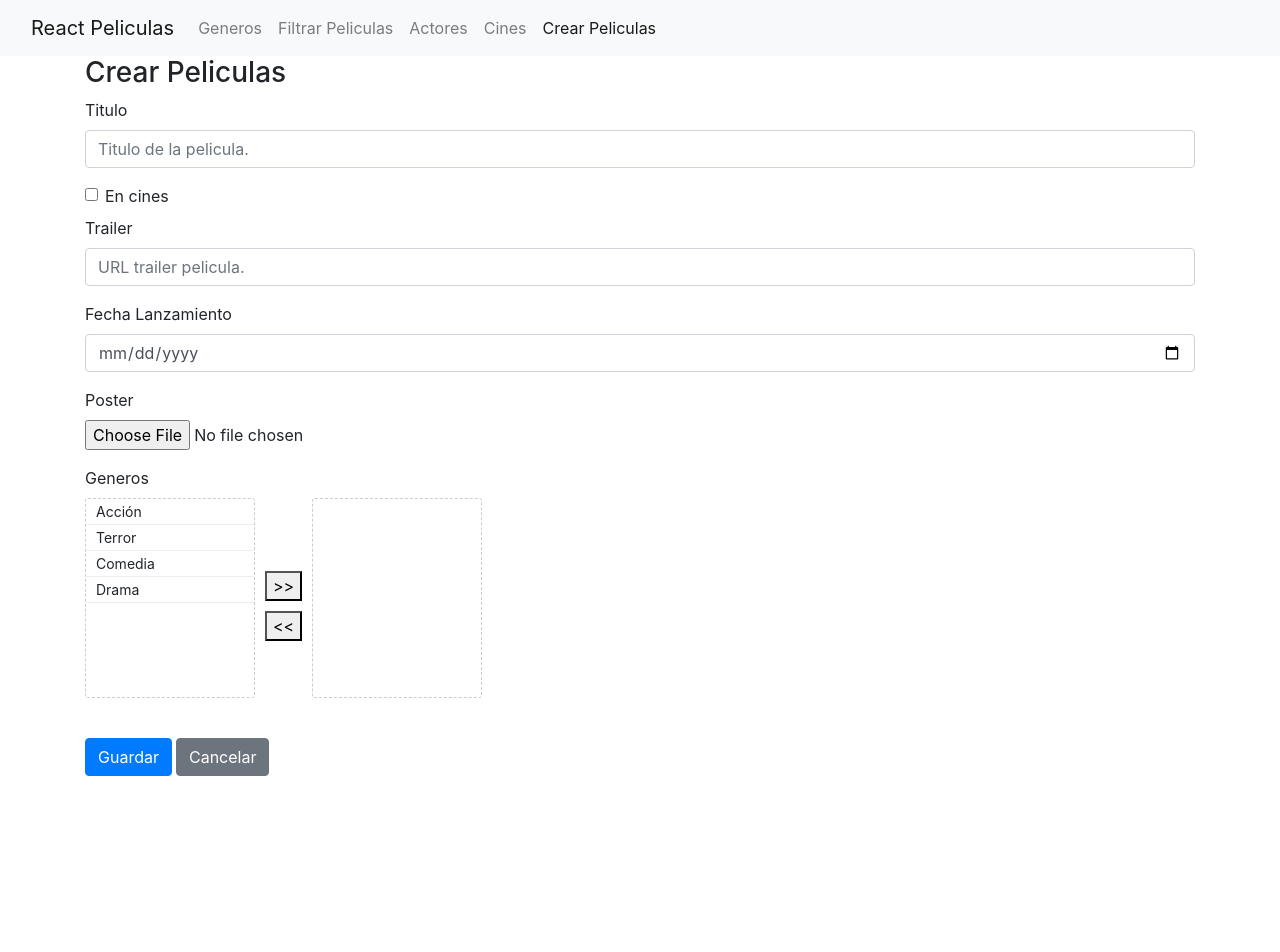
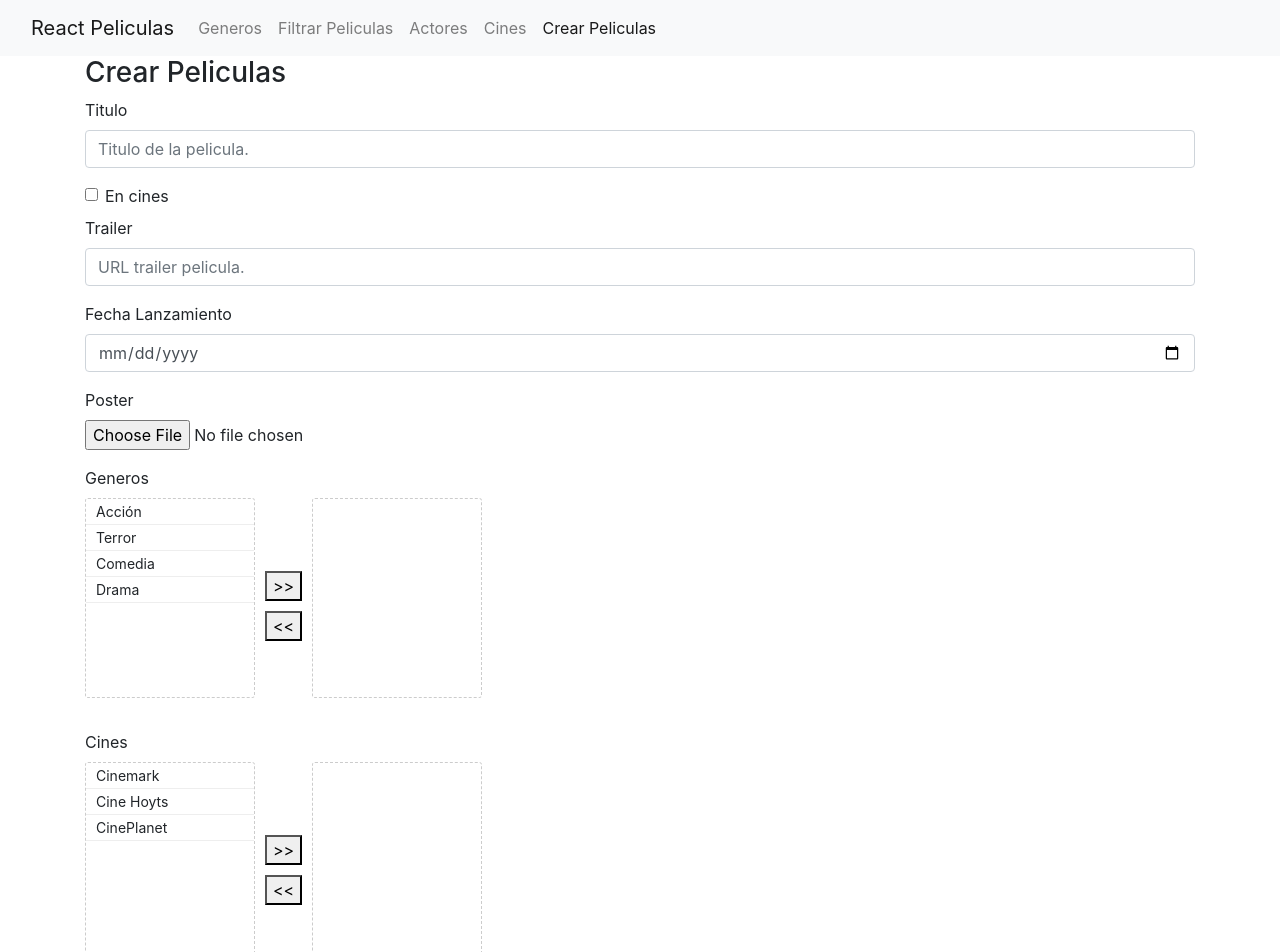
Before and after one commit to aramirezm89/react-peliculas, a React (Create React App) app: page /peliculas/crear in a window 1280 px wide. Shown: the top 952 px of the page. Before the commit the page ends 800 px from the top, so only its background shows below. Built offline with nearby package versions, Linux system fonts and the light colour scheme.

Commit message:
SelectorMultipleCinesFormPeliculas

```diff
--- a/src/peliculas/CrearPeliculas.tsx
+++ b/src/peliculas/CrearPeliculas.tsx
@@ -1,3 +1,4 @@
+import { cineModelConId } from "./Cines/CinesModelo";
 import FormularioPeliculas from "./FormularioPeliculas";
 import { generoModelConId } from "./generos/GeneroModel";
 
@@ -9,12 +10,20 @@ export default function CrearPeliculas() {
     { id: 4, nombre: "Drama" },
   ];
 
+  const cines: cineModelConId[] = [
+    {id:1,nombre:'Cinemark'},
+    {id:2,nombre:'Cine Hoyts'},
+    {id:3,nombre:'CinePlanet'},
+  ]
+
   return (
     <div>
       <h3>Crear Peliculas</h3>
       <FormularioPeliculas
       generosSeleccionados={[]}
       generosNoSeleccionados={generos}
+      cinesSeleccionados={[]}
+      cinesNoSeleccionados={cines}
         model={{ titulo: "", enCines: false, trailer: "" }}
         onSubmit={async (values, actions) => {
           await new Promise((resolve) => setTimeout(resolve, 2000));
--- a/src/peliculas/EditarPeliculas.tsx
+++ b/src/peliculas/EditarPeliculas.tsx
@@ -1,3 +1,4 @@
+import { cineModelConId } from "./Cines/CinesModelo";
 import FormularioPeliculas from "./FormularioPeliculas";
 import { generoModelConId } from "./generos/GeneroModel";
 
@@ -13,10 +14,22 @@ export default function EditarPeliculas(){
         { id: 3, nombre: "Comedia" },
         { id: 4, nombre: "Drama" },
       ];
+
+      const cinesNoseleccionados : cineModelConId[] = [
+        {id:1,nombre:'Cinemark'},
+        {id:3,nombre:'CinePlanet'}
+      ]
+
+      const cinesSeleccionados: cineModelConId[] = [
+        {id:2,nombre:'Cine Hoyts'}
+      ]
     return(
         <div>
             <h3>Editar Peliculas</h3>
             <FormularioPeliculas
+
+             cinesSeleccionados={cinesSeleccionados}
+             cinesNoSeleccionados={cinesNoseleccionados}
             generosSeleccionados={generosSeleccionados}
             generosNoSeleccionados={generosNoSeleccionados}
              model={{titulo:'The Batman',enCines:false,trailer:'url',
--- a/src/peliculas/FormularioPeliculas.tsx
+++ b/src/peliculas/FormularioPeliculas.tsx
@@ -10,6 +10,7 @@ import { Link } from "react-router-dom";
 import SelectorMultiple,{selectorMultipleModel} from "../utils/SelectorMultiple";
 import { useState } from "react";
 import {generoModelConId} from "../peliculas/generos/GeneroModel"
+import { cineModelConId } from "./Cines/CinesModelo";
 
 
 export default function FormularioPeliculas(props:formularioPeliculasProps){
@@ -17,6 +18,9 @@ export default function FormularioPeliculas(props:formularioPeliculasProps){
 
     const [generosSeleccionados,setGenerosSeleccionados] = useState(mapear(props.generosSeleccionados));
     const [generosNoSeleccionados,setGenerosNoSeleccionados] = useState(mapear(props.generosNoSeleccionados));
+
+    const [cinesSeleccionados,setCinesSeleccionados] = useState(mapear(props.cinesSeleccionados))
+    const [cinesNoSeleccionados,setCinesNoSeleccionados] = useState(mapear(props.cinesNoSeleccionados))
 
     function mapear(arreglo:{id:number,nombre:string}[]) : selectorMultipleModel[]{
         return arreglo.map(valor => {
@@ -29,6 +33,7 @@ export default function FormularioPeliculas(props:formularioPeliculasProps){
         initialValues={model}
         onSubmit={(valores,acciones) =>{
             valores.generosIds = generosSeleccionados.map(valor => valor.key);
+            valores.cinesIds = cinesSeleccionados.map(valor => valor.key);
             onSubmit(valores,acciones);
 
         }}
@@ -55,6 +60,15 @@ export default function FormularioPeliculas(props:formularioPeliculasProps){
                      setGenerosNoSeleccionados(noSeleccionados);
                     }}/>
                 </div>
+
+                <div className="form-group mt-3">
+                    <label>Cines</label>
+                    <SelectorMultiple seleccionados={cinesSeleccionados} noSeleccionados={cinesNoSeleccionados}
+                    onChange={(seleccionados,noSeleccionados)=>{
+                     setCinesSeleccionados(seleccionados);
+                     setCinesNoSeleccionados(noSeleccionados);
+                    }}/>
+                </div>
                <div className="mt-3">
                <Button disabled={formikProps.isSubmitting} type="submit">Guardar</Button>
                 <Link className="btn btn-secondary" to="/">Cancelar</Link>
@@ -70,4 +84,6 @@ interface formularioPeliculasProps{
     onSubmit(values:peliculasCreacion,actions:FormikHelpers<peliculasCreacion>):void;
     generosSeleccionados:generoModelConId[];
     generosNoSeleccionados: generoModelConId[];
+    cinesSeleccionados: cineModelConId[];
+    cinesNoSeleccionados: cineModelConId[];
 }
--- a/src/peliculas/PeliculasModelD.tsx
+++ b/src/peliculas/PeliculasModelD.tsx
@@ -12,6 +12,7 @@ export interface peliculasCreacion{
     poster?:File;
     posterURL?: string;
     generosIds?:number[];
+    cinesIds?:number[];
 }
 
 export interface typeMovies{
```
Also changed, not shown: src/peliculas/Cines/CinesModelo.tsx (+7 -0 lines).
